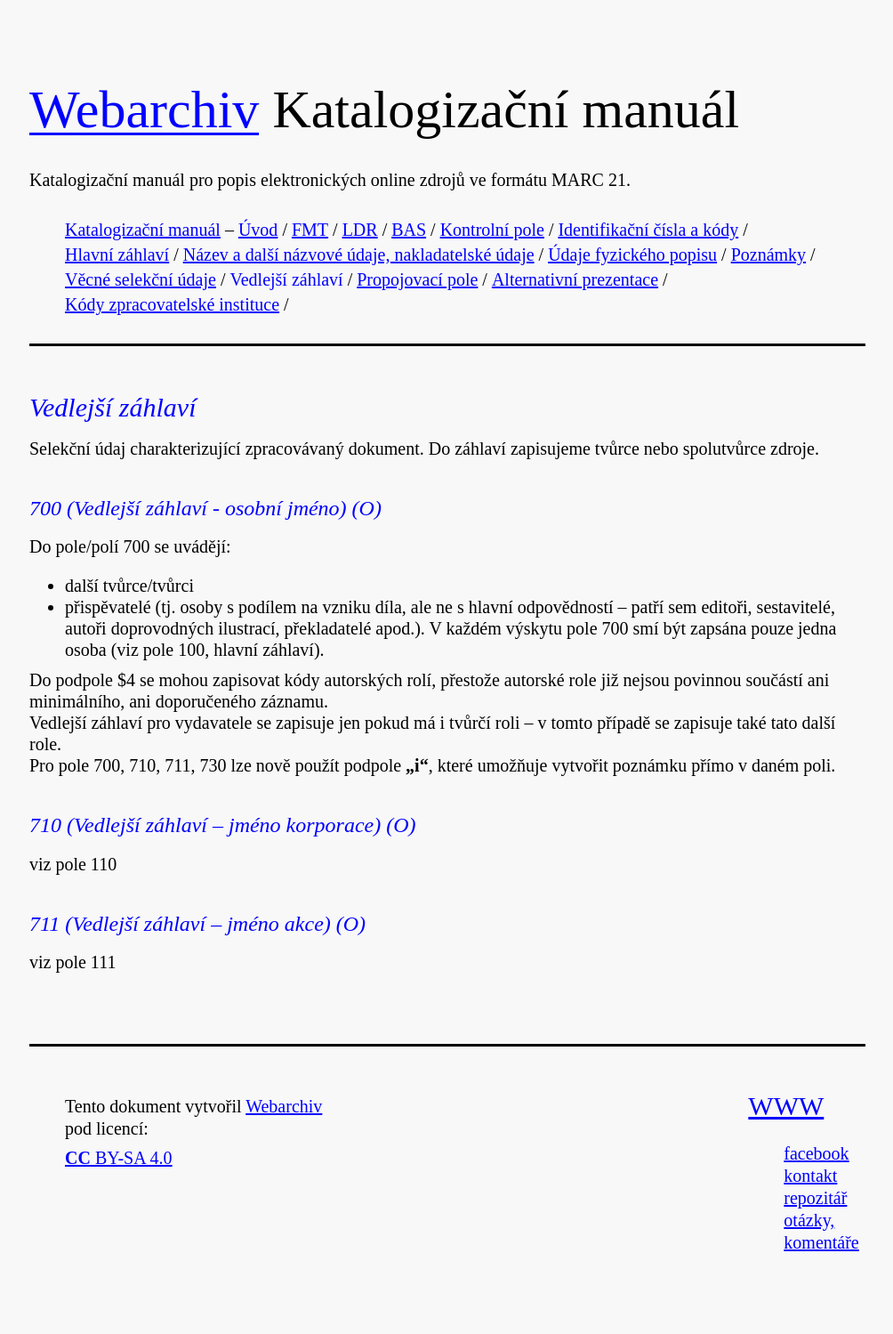
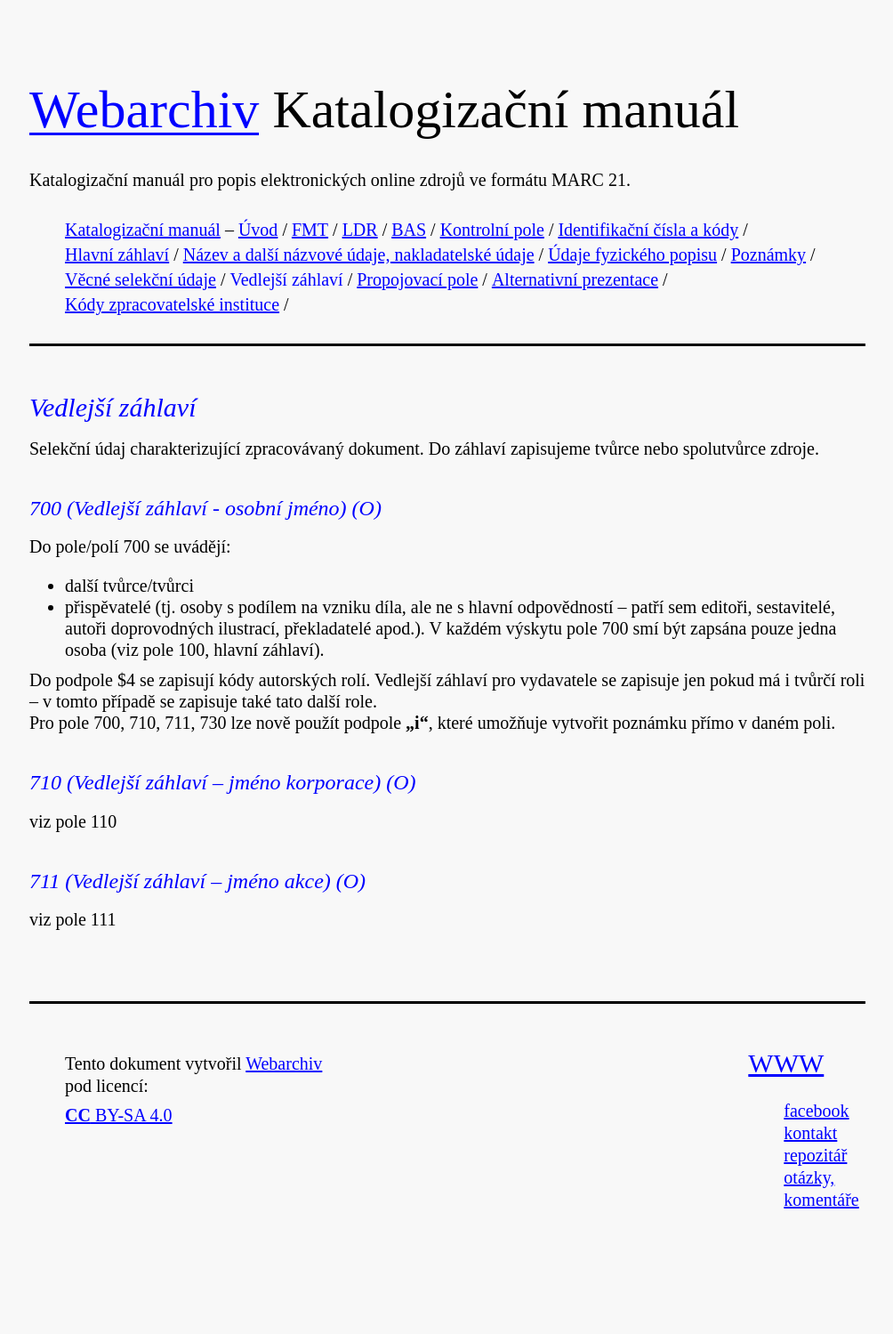
Before and after one commit to WebarchivCZ/katalogizacni-manual, a Jekyll site: the page built from _posts/2017-06-16-Vedlejsi-zahlavi.md, in a window 1280 px wide. Shown: the whole page at 89% size, without its empty margins (137-1141 px from the left). Built offline with Jekyll 4.4.1, drawn with Linux system fonts in a browser that asks for light colours; after the commit the page ends 1451 px from its top, so only the background shows below that.

Commit message:
Update 2017-06-16-Vedlejsi-zahlavi.md
Aktualizace role $4 u pole 700.

```diff
--- a/_posts/2017-06-16-Vedlejsi-zahlavi.md
+++ b/_posts/2017-06-16-Vedlejsi-zahlavi.md
@@ -12,7 +12,7 @@
 sem editoři, sestavitelé, autoři doprovodných ilustrací, překladatelé apod.).
 V každém výskytu pole 700 smí být zapsána pouze jedna osoba (viz pole 100, hlavní záhlaví).
 
-Do podpole $4 se mohou zapisovat kódy autorských rolí, přestože autorské role již nejsou povinnou součástí ani minimálního, ani doporučeného záznamu.
+Do podpole $4 se zapisují kódy autorských rolí.
 Vedlejší záhlaví pro vydavatele se zapisuje jen pokud má i tvůrčí roli – v tomto případě se zapisuje také tato další role.
 Pro pole 700, 710, 711, 730 lze nově použít podpole **„i“**, které umožňuje vytvořit poznámku přímo v daném poli.
 
```
